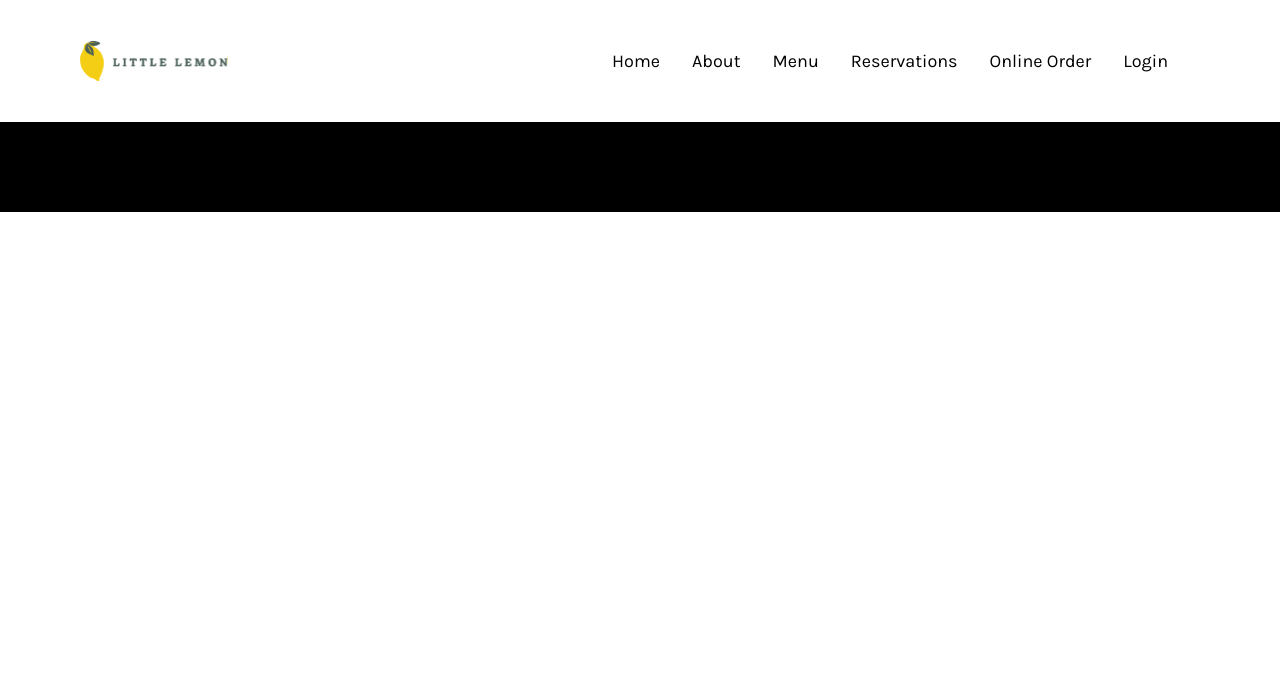
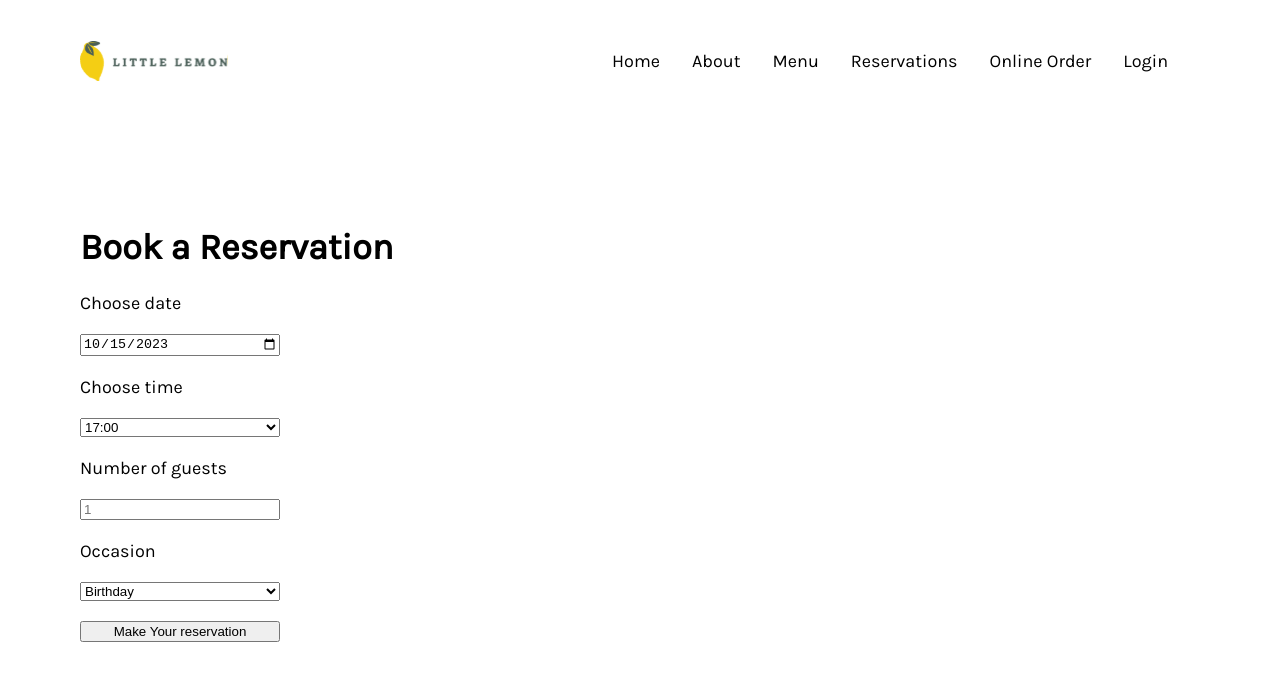
Before and after one commit to coreyabshire/little-lemon, a React (Create React App) app: page /booking in a window 1280 px wide. Shown: the top 680 px of the page. Built offline with nearby package versions, Linux system fonts and the light colour scheme; a web font is replaced by a local one.

Commit message:
Add booking form.

```diff
--- /dev/null
+++ b/src/BookingForm.css
@@ -0,0 +1,5 @@
+.booking-form {
+    display: grid;
+    max-width: 200px;
+    gap: 20px;
+}
--- /dev/null
+++ b/src/BookingForm.js
@@ -0,0 +1,61 @@
+import './BookingForm.css'
+import { useState } from 'react';
+
+function formatDate(date) {
+    var d = new Date(date),
+        month = '' + (d.getMonth() + 1),
+        day = '' + d.getDate(),
+        year = d.getFullYear();
+
+    if (month.length < 2)
+        month = '0' + month;
+    if (day.length < 2)
+        day = '0' + day;
+
+    return [year, month, day].join('-');
+}
+
+function BookingForm() {
+    let currentDate = new Date();
+    let availableTimes = ["17:00", "18:00", "19:00", "20:00", "21:00", "22:00"];
+    let availableOccasions = ["Birthday", "Anniversary"];
+
+    let [date, setDate] = useState(formatDate(currentDate));
+    let [time, setTime] = useState(availableTimes[0]);
+    let [guests, setGuests] = useState(1);
+    let [occasion, setOccasion] = useState(availableOccasions[0]);
+
+
+    const handleSubmit = (e) => {
+        e.preventDefault();
+        console.log("Date: " + date);
+        console.log("Time: " + time);
+        console.log("Guests: " + guests);
+        console.log("Occasion: " + occasion);
+        return false;
+    }
+
+    return (
+        <form className="booking-form">
+            <label htmlFor="res-date">Choose date</label>
+            <input type="date" id="res-date" onChange={(e) => setDate(e.target.value)} value={date} />
+            <label htmlFor="res-time">Choose time</label>
+            <select id="res-time" onChange={(e) => setTime(e.target.value)}>
+                {availableTimes.map((time) => {
+                    return <option key={time}>{time}</option>
+                })}
+            </select>
+            <label htmlFor="guests">Number of guests</label>
+            <input type="number" onChange={(e) => setGuests(e.target.value)} placeholder="1" min="1" max="10" id="guests" />
+            <label htmlFor="occasion">Occasion</label>
+            <select id="occasion" onChange={(e) => setOccasion(e.target.value)}>
+                {availableOccasions.map((time) => {
+                    return <option key={time}>{time}</option>
+                })}
+            </select>
+            <input type="submit" value="Make Your reservation" onClick={handleSubmit} />
+        </form>
+    )
+}
+
+export default BookingForm;
--- /dev/null
+++ b/src/BookingPage.css
@@ -0,0 +1,5 @@
+.booking-page-content {
+    background-color: white;
+    color: black;
+    padding: 5rem;
+}
--- a/src/BookingPage.js
+++ b/src/BookingPage.js
@@ -1,13 +1,16 @@
+import './BookingPage.css';
 import Header from './Header';
 import Main from './Main';
 import Footer from './Footer';
+import BookingForm from './BookingForm';
 
 function BookingPage() {
     return (
         <>
             <Header />
-            <div>
-                <h1>Booking Page</h1>
+            <div className="booking-page-content">
+                <h1>Book a Reservation</h1>
+                <BookingForm />
             </div>
         </>
     );
```
